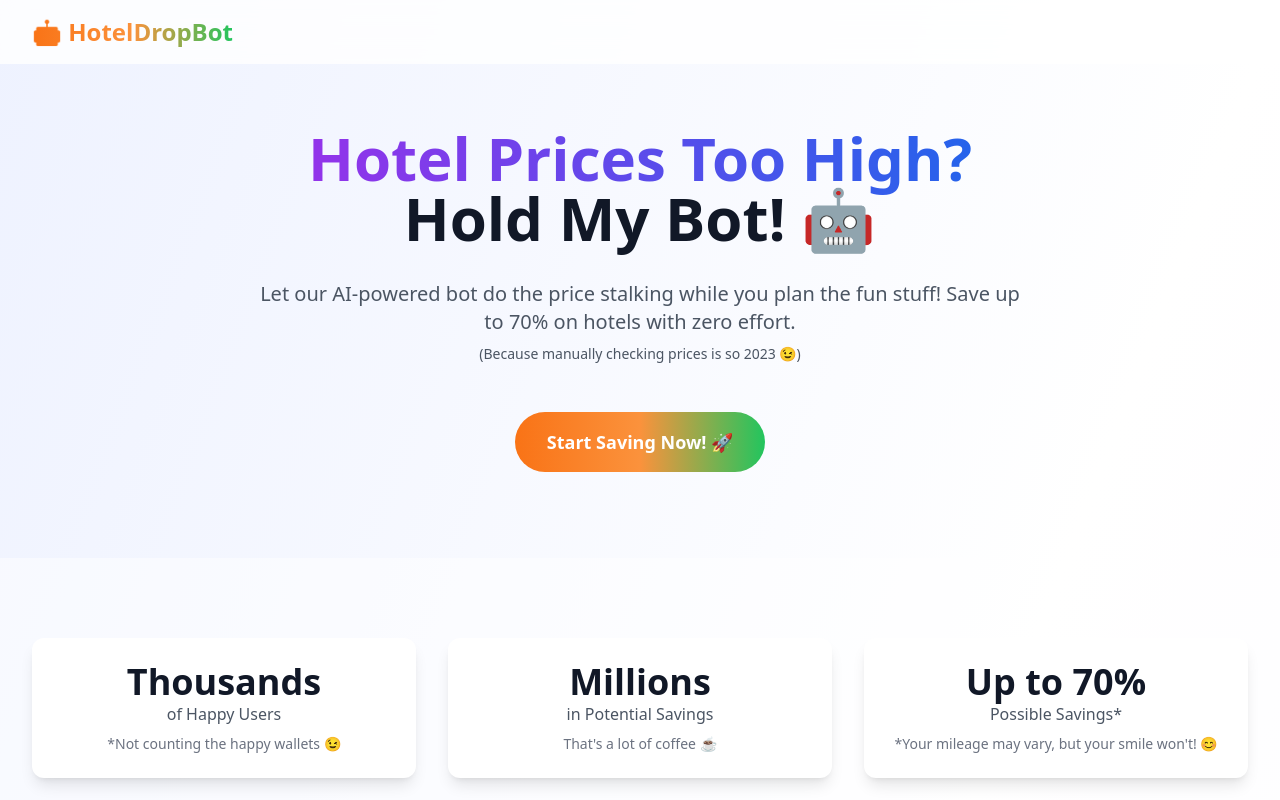
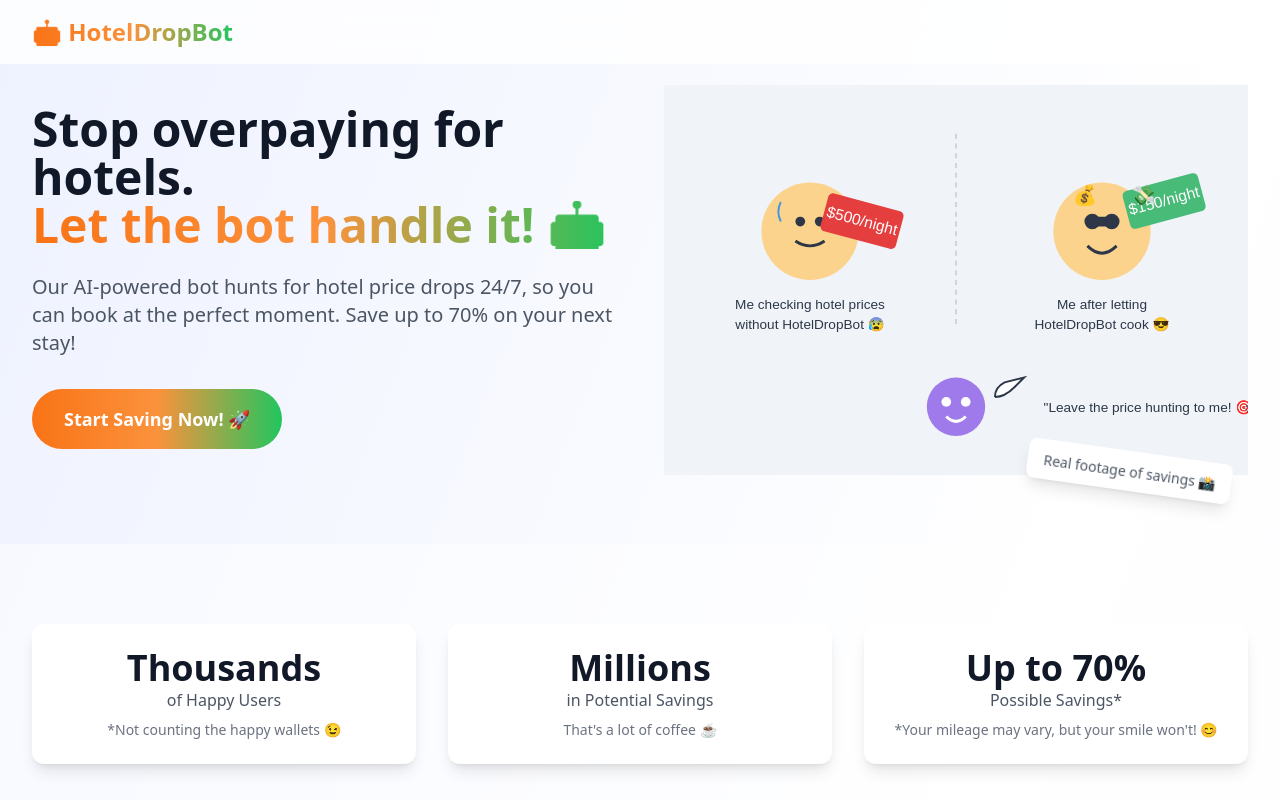
Before and after one commit to nxtwaveventures/hotelpricetracker-webpage, a Next.js app: page / in a window 1280 px wide. Shown: the top 800 px of the page. Built offline with nearby package versions, Linux system fonts and the light colour scheme.

Commit message:
feat: Add fun before/after meme to landing page hero section

```diff
--- a/src/pages/index.tsx
+++ b/src/pages/index.tsx
@@ -158,46 +158,34 @@
                 </div>
             </nav>
 
-            {/* Hero Section with Meme Energy */}
-            <section className="pt-32 pb-20 px-4 sm:px-6 lg:px-8">
+            {/* Hero Section */}
+            <section className="pt-20 pb-16 px-4 sm:px-6 lg:px-8">
                 <div className="max-w-7xl mx-auto">
+                    <div className="grid grid-cols-1 lg:grid-cols-2 gap-12 items-center">
                         <motion.div
-                        initial={{ opacity: 0, y: 20 }}
-                        animate={{ opacity: 1, y: 0 }}
+                            initial={{ opacity: 0, x: -20 }}
+                            animate={{ opacity: 1, x: 0 }}
                             transition={{ duration: 0.8 }}
-                        className="text-center"
+                            className="text-center lg:text-left"
                         >
-                        <h1 className="text-4xl sm:text-6xl font-bold text-gray-900 mb-8">
-                            <span className="bg-gradient-to-r from-purple-600 to-blue-600 bg-clip-text text-transparent">
-                                Hotel Prices Too High?
+                            <h1 className="text-4xl sm:text-5xl font-bold text-gray-900 mb-6">
+                                Stop overpaying for hotels.
+                                <span className="block text-transparent bg-clip-text bg-gradient-to-r from-orange-500 via-orange-400 to-green-500">
+                                    Let the bot handle it! 🤖
                                 </span>
-                            <br />
-                            <motion.span
-                                animate={{
-                                    scale: [1, 1.2, 1],
-                                    rotate: [0, -5, 5, -5, 0]
-                                }}
-                                transition={{
-                                    duration: 2,
-                                    repeat: Infinity,
-                                    repeatDelay: 3
-                                }}
-                            >
-                                Hold My Bot! 🤖
-                            </motion.span>
                             </h1>
-                        <p className="text-xl text-gray-600 mb-12 max-w-3xl mx-auto">
-                            Let our AI-powered bot do the price stalking while you plan the fun stuff!
-                            Save up to 70% on hotels with zero effort.
-                            <span className="block mt-2 text-sm">(Because manually checking prices is so 2023 😉)</span>
+                            <p className="text-xl text-gray-600 mb-8">
+                                Our AI-powered bot hunts for hotel price drops 24/7, so you can book at the perfect moment.
+                                Save up to 70% on your next stay!
                             </p>
                             <motion.div
-                            whileHover={{ scale: 1.05 }}
-                            whileTap={{ scale: 0.95 }}
-                            transition={{ type: "spring", stiffness: 400, damping: 10 }}
+                                className="space-y-4 sm:space-y-0 sm:space-x-4"
+                                whileHover={{ scale: 1.02 }}
                             >
                                 <a
                                     href="https://t.me/hoteldropbot"
+                                    target="_blank"
+                                    rel="noopener noreferrer"
                                     className="inline-block bg-gradient-to-r from-orange-500 via-orange-400 to-green-500 text-white px-8 py-4 rounded-full text-lg font-bold hover:shadow-xl relative overflow-hidden group"
                                 >
                                     <span className="relative z-10">Start Saving Now! 🚀</span>
@@ -205,6 +193,38 @@
                                 </a>
                             </motion.div>
                         </motion.div>
+
+                        <motion.div
+                            initial={{ opacity: 0, x: 20 }}
+                            animate={{ opacity: 1, x: 0 }}
+                            transition={{ duration: 0.8, delay: 0.2 }}
+                            className="relative"
+                        >
+                            <div className="relative w-full h-[400px]">
+                                <Image
+                                    src="/landing-meme.svg"
+                                    alt="Hotel price comparison meme"
+                                    fill
+                                    style={{ objectFit: 'contain' }}
+                                    priority={true}
+                                />
+                            </div>
+                            <motion.div
+                                className="absolute -bottom-4 right-4 transform rotate-12 bg-white px-4 py-2 rounded-lg shadow-lg"
+                                animate={{
+                                    rotate: [12, 8, 12],
+                                    y: [0, -5, 0]
+                                }}
+                                transition={{
+                                    duration: 4,
+                                    repeat: Infinity,
+                                    ease: "easeInOut"
+                                }}
+                            >
+                                <span className="text-sm font-medium text-gray-600">Real footage of savings 📸</span>
+                            </motion.div>
+                        </motion.div>
+                    </div>
                 </div>
             </section>
 
```
Also changed, not shown: public/landing-meme.svg (added). Lines whose indentation alone changed are shown as unchanged.
